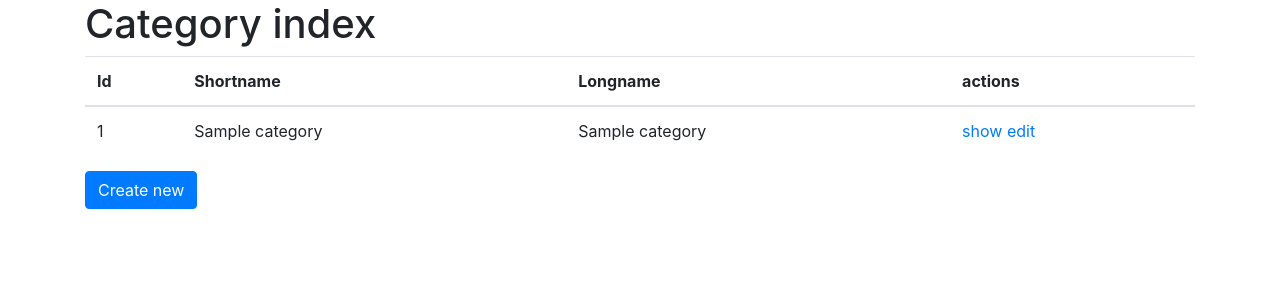
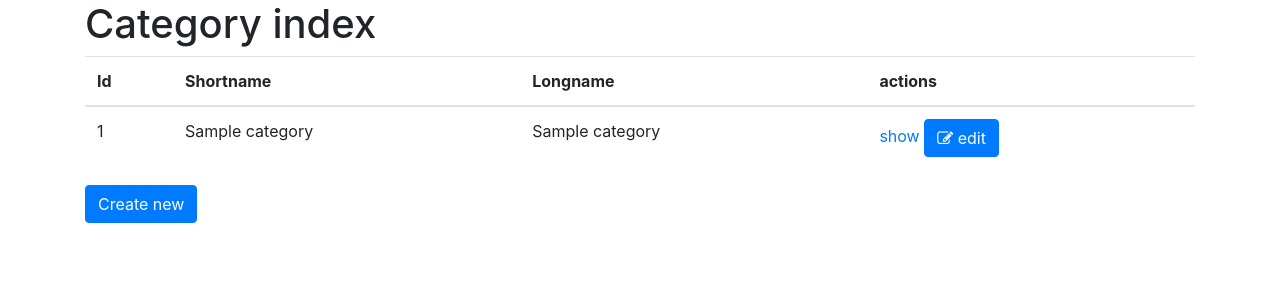
Before and after one commit to BabAlUlum/SlamQuiz, a Symfony app: template templates/category/index.html.twig in a window 1280 px wide. Shown: the part 56-356 px from the top of the page. Run offline with Twig, Linux system fonts and the light colour scheme; the template is opened without the code that fills it: most values are stand-ins (such as "Sample title", 1, 10 or a date in 2020); some libraries are stand-ins or nearby versions.

Commit message:
[Core] Add button icons

```diff
--- a/templates/base.html.twig
+++ b/templates/base.html.twig
@@ -3,8 +3,12 @@
     <head>
         <meta charset="UTF-8">
         <title>{% block title %}Welcome!{% endblock %}</title>
-        {% block stylesheets %} <link rel="stylesheet" href="https://stackpath.bootstrapcdn.com/bootstrap/4.3.1/css/bootstrap.min.css" integrity="sha384-ggOyR0iXCbMQv3Xipma34MD+dH/1fQ784/j6cY/iJTQUOhcWr7x9JvoRxT2MZw1T" crossorigin="anonymous">
-<script src="https://stackpath.bootstrapcdn.com/bootstrap/4.3.1/js/bootstrap.min.js" integrity="sha384-JjSmVgyd0p3pXB1rRibZUAYoIIy6OrQ6VrjIEaFf/nJGzIxFDsf4x0xIM+B07jRM" crossorigin="anonymous"></script> {% endblock %}
+        {% block stylesheets %}
+        <link rel="stylesheet" href="https://stackpath.bootstrapcdn.com/bootstrap/4.3.1/css/bootstrap.min.css" integrity="sha384-ggOyR0iXCbMQv3Xipma34MD+dH/1fQ784/j6cY/iJTQUOhcWr7x9JvoRxT2MZw1T" crossorigin="anonymous">
+        <link rel="stylesheet" href="https://cdnjs.cloudflare.com/ajax/libs/font-awesome/4.7.0/css/font-awesome.min.css">
+        <script src="https://stackpath.bootstrapcdn.com/bootstrap/4.3.1/js/bootstrap.min.js" integrity="sha384-JjSmVgyd0p3pXB1rRibZUAYoIIy6OrQ6VrjIEaFf/nJGzIxFDsf4x0xIM+B07jRM" crossorigin="anonymous">
+        </script>
+        {% endblock %}
     </head>
     <body>
         <nav class="navbar navbar-expand-md navbar-dark bg-primary fixed-top">
--- a/templates/category/index.html.twig
+++ b/templates/category/index.html.twig
@@ -22,7 +22,7 @@
                 <td>{{ category.longname }}</td>
                 <td>
                     <a href="{{ path('category_show', {'id': category.id}) }}">show</a>
-                    <a href="{{ path('category_edit', {'id': category.id}) }}">edit</a>
+                    <a class="btn btn-primary" href="{{ path('category_edit', {'id': category.id}) }}"><i class="fa fa-pencil-square-o"></i> edit</a>
                 </td>
             </tr>
         {% else %}
```
